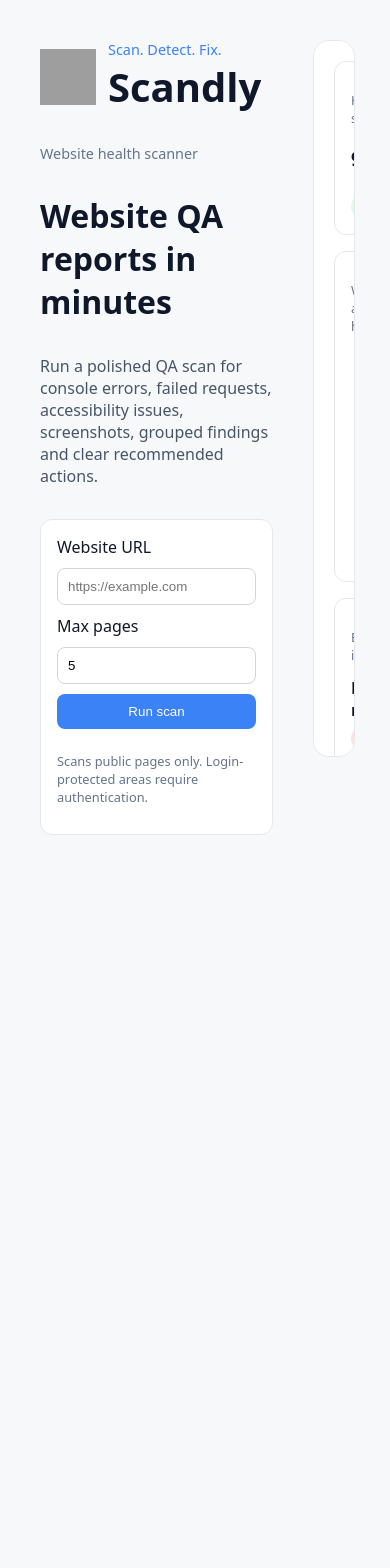
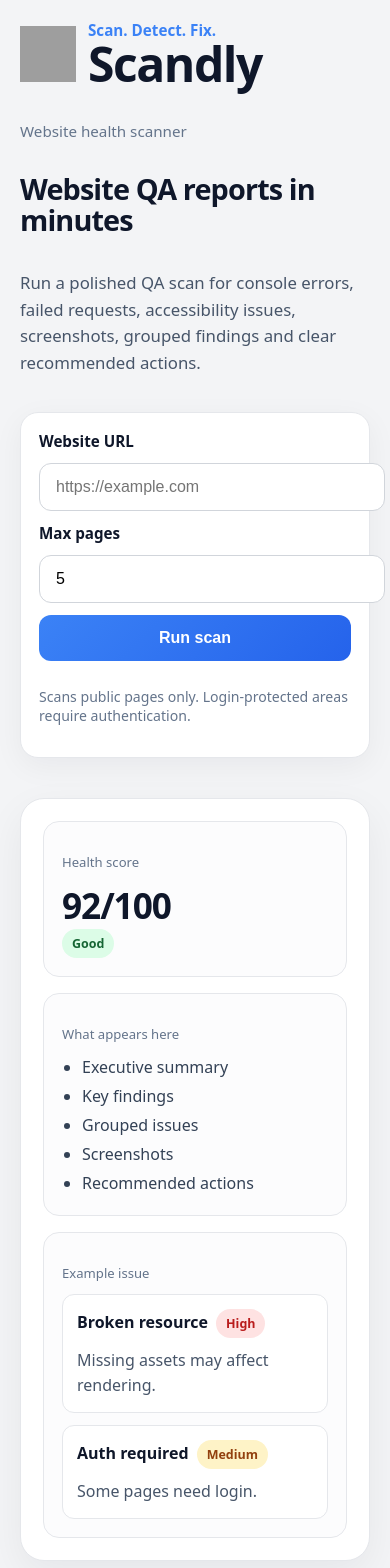
Before and after one commit to joshlhughes94/bug-finder-v1, a Next.js app: page / in a window 390 px wide. Shown: the top 1568 px of the page. Before the commit the page ends 875 px from the top, so only its background shows below. Built offline with nearby package versions, Linux system fonts and the light colour scheme; grey boxes are pictures that could not be loaded.

Commit message:
Upgrade results panel styling

```diff
--- a/src/app/globals.css
+++ b/src/app/globals.css
@@ -1,7 +1,7 @@
 body {
   margin: 0;
   font-family: system-ui, sans-serif;
-  background: #f7f8fa;
+  background: #f3f4f6;
   color: #0f172a;
 }
 
@@ -11,15 +11,15 @@
 
 .layout {
   display: grid;
-  grid-template-columns: 1fr 1.2fr;
+  grid-template-columns: 1fr 1.15fr;
   gap: 40px;
+  align-items: start;
 }
 
-/* LEFT */
 .left {
   display: flex;
   flex-direction: column;
-  gap: 16px;
+  gap: 18px;
 }
 
 .brand {
@@ -29,74 +29,114 @@
 }
 
 .tagline {
-  font-size: 0.9rem;
+  font-size: 0.95rem;
   color: #3b82f6;
   margin: 0;
+  font-weight: 600;
 }
 
 h1 {
   margin: 0;
-  font-size: 2.5rem;
+  font-size: 4rem;
+  line-height: 1;
+  letter-spacing: -0.03em;
 }
 
 h2 {
   margin: 0;
-  font-size: 2rem;
+  font-size: 2.2rem;
+  line-height: 1.05;
+  letter-spacing: -0.03em;
 }
 
 .label {
-  font-size: 0.9rem;
+  font-size: 0.95rem;
   color: #64748b;
+  font-weight: 500;
 }
 
 .description {
   color: #475569;
-  max-width: 500px;
+  max-width: 580px;
+  font-size: 1.05rem;
+  line-height: 1.6;
 }
 
-/* FORM */
 .form {
-  background: white;
-  padding: 16px;
-  border-radius: 12px;
+  background: #ffffff;
+  padding: 18px;
+  border-radius: 18px;
   border: 1px solid #e5e7eb;
   display: flex;
   flex-direction: column;
-  gap: 10px;
+  gap: 12px;
+  box-shadow: 0 8px 30px rgba(15, 23, 42, 0.05);
+}
+
+.form label {
+  font-size: 0.95rem;
+  font-weight: 600;
+  color: #0f172a;
 }
 
 input {
-  padding: 10px;
-  border-radius: 8px;
+  padding: 14px 16px;
+  border-radius: 12px;
   border: 1px solid #d1d5db;
+  width: 100%;
+  font-size: 1rem;
+  background: #fff;
+}
+
+input:focus {
+  outline: none;
+  border-color: #3b82f6;
+  box-shadow: 0 0 0 3px rgba(59, 130, 246, 0.12);
 }
 
 button {
-  background: #3b82f6;
+  background: linear-gradient(135deg, #3b82f6, #2563eb);
   color: white;
-  padding: 10px;
-  border-radius: 8px;
+  padding: 14px 18px;
+  border-radius: 12px;
   border: none;
   cursor: pointer;
+  font-weight: 700;
+  font-size: 1rem;
+  transition: 0.2s ease;
 }
 
 button:hover {
-  background: #2563eb;
+  transform: translateY(-1px);
+  box-shadow: 0 10px 20px rgba(37, 99, 235, 0.2);
+}
+
+button:disabled {
+  opacity: 0.7;
+  cursor: not-allowed;
+  transform: none;
 }
 
 .note {
-  font-size: 0.8rem;
+  font-size: 0.88rem;
   color: #64748b;
 }
 
-/* RIGHT */
+.error {
+  color: #b91c1c;
+  margin-top: 6px;
+  font-size: 0.92rem;
+}
+
+/* RIGHT PANEL */
 .right {
-  background: white;
-  border-radius: 16px;
-  padding: 20px;
-  height: 80vh;
+  background: #ffffff;
+  border-radius: 24px;
+  padding: 22px;
+  height: 84vh;
   overflow-y: auto;
   border: 1px solid #e5e7eb;
+  box-shadow: 0 14px 40px rgba(15, 23, 42, 0.06);
 }
 
 .results-preview {
@@ -107,21 +147,137 @@
 
 .preview-card {
   border: 1px solid #e5e7eb;
-  padding: 16px;
-  border-radius: 12px;
+  padding: 18px;
+  border-radius: 16px;
+  background: #fcfcfd;
 }
 
 .small {
-  font-size: 0.8rem;
+  font-size: 0.82rem;
   color: #64748b;
+  margin-bottom: 10px;
+}
+
+.preview-card h3 {
+  margin: 0;
+  font-size: 2.2rem;
+  letter-spacing: -0.03em;
+}
+
+.preview-card ul {
+  margin: 0;
+  padding-left: 20px;
+  color: #334155;
+  line-height: 1.8;
+}
+
+.issue {
+  margin-top: 12px;
+  padding: 14px;
+  border-radius: 12px;
+  background: #ffffff;
+  border: 1px solid #e5e7eb;
+}
+
+.issue strong {
+  display: inline-block;
+  margin-right: 8px;
+  font-size: 1rem;
+}
+
+.issue p {
+  margin: 10px 0 0;
+  color: #475569;
+  line-height: 1.55;
+}
+
+/* REAL REPORT STYLING */
+.card {
+  background: #ffffff;
+  border-radius: 18px;
+  padding: 20px;
+  margin-bottom: 18px;
+  border: 1px solid #e5e7eb;
+  box-shadow: 0 8px 24px rgba(15, 23, 42, 0.04);
+}
+
+.section-title {
+  margin: 0 0 16px;
+  font-size: 1.35rem;
+  font-weight: 700;
+  letter-spacing: -0.02em;
+}
+
+.muted {
+  color: #64748b;
+  font-size: 0.92rem;
+}
+
+.success {
+  color: #15803d;
+  font-weight: 500;
+}
+
+.summary-grid {
+  display: grid;
+  grid-template-columns: repeat(2, minmax(0, 1fr));
+  gap: 14px;
+}
+
+.summary-box {
+  background: #f8fafc;
+  border-radius: 14px;
+  padding: 16px;
+  border: 1px solid #e5e7eb;
+}
+
+.summary-box h3 {
+  margin: 0 0 8px;
+  font-size: 0.82rem;
+  color: #64748b;
+  text-transform: uppercase;
+  letter-spacing: 0.04em;
+}
+
+.summary-box p {
+  margin: 0;
+  font-size: 2rem;
+  font-weight: 800;
+  letter-spacing: -0.03em;
+}
+
+.issue-list,
+.page-list {
+  display: flex;
+  flex-direction: column;
+  gap: 14px;
+}
+
+.issue-card,
+.page-card {
+  border: 1px solid #e5e7eb;
+  border-radius: 16px;
+  padding: 16px;
+  background: #ffffff;
+}
+
+.issue-top {
+  display: flex;
+  justify-content: space-between;
+  align-items: flex-start;
+  gap: 12px;
+  margin-bottom: 10px;
 }
 
 .badge {
-  display: inline-block;
-  padding: 4px 8px;
+  display: inline-flex;
+  align-items: center;
+  justify-content: center;
+  padding: 6px 10px;
   border-radius: 999px;
-  font-size: 0.7rem;
-  margin-top: 6px;
+  font-size: 0.78rem;
+  font-weight: 700;
+  white-space: nowrap;
 }
 
 .badge.high {
@@ -134,11 +290,77 @@
   color: #92400e;
 }
 
+.badge.low,
 .badge.good {
   background: #dcfce7;
   color: #166534;
 }
 
-.issue {
-  margin-top: 10px;
+.meta {
+  color: #64748b;
+  font-size: 0.9rem;
+  line-height: 1.6;
 }
+
+.code {
+  display: block;
+  width: 100%;
+  overflow-x: auto;
+  white-space: pre-wrap;
+  word-break: break-word;
+  background: #f8fafc;
+  border: 1px solid #e5e7eb;
+  border-radius: 12px;
+  padding: 12px;
+  margin-top: 12px;
+  color: #0f172a;
+  font-size: 0.88rem;
+}
+
+.screenshot {
+  width: 100%;
+  margin-top: 14px;
+  border-radius: 14px;
+  border: 1px solid #e5e7eb;
+  box-shadow: 0 6px 16px rgba(15, 23, 42, 0.06);
+}
+
+details {
+  border-top: 1px solid #eef2f7;
+  padding-top: 12px;
+}
+
+summary {
+  cursor: pointer;
+  font-weight: 600;
+}
+
+/* RESPONSIVE */
+@media (max-width: 1100px) {
+  .layout {
+    grid-template-columns: 1fr;
+  }
+
+  .right {
+    height: auto;
+    max-height: none;
+  }
+}
+
+@media (max-width: 700px) {
+  .page {
+    padding: 20px;
+  }
+
+  h1 {
+    font-size: 3rem;
+  }
+
+  h2 {
+    font-size: 1.8rem;
+  }
+
+  .summary-grid {
+    grid-template-columns: 1fr;
+  }
+}
```
